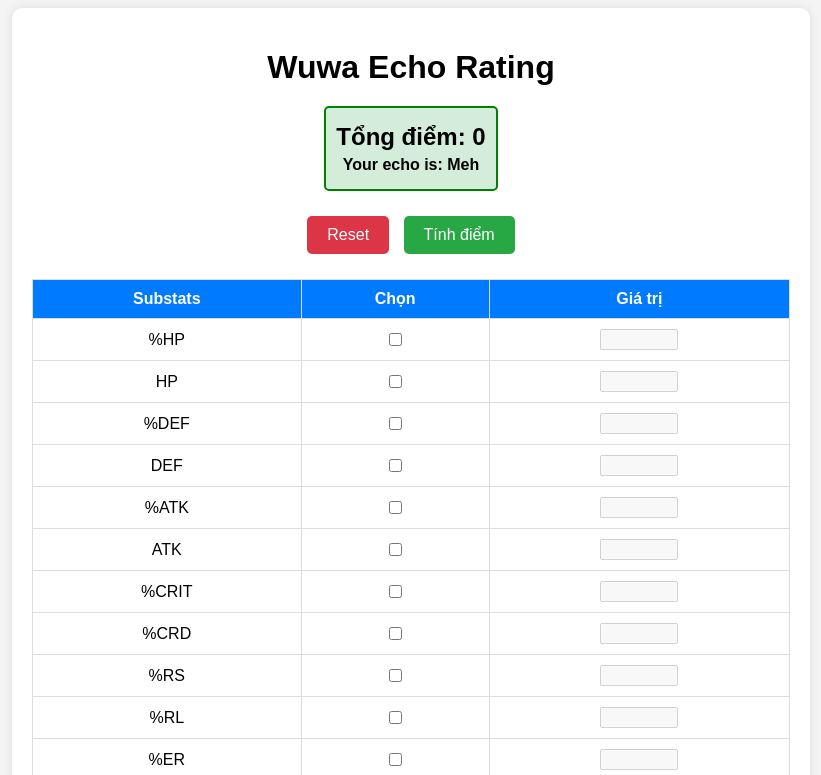
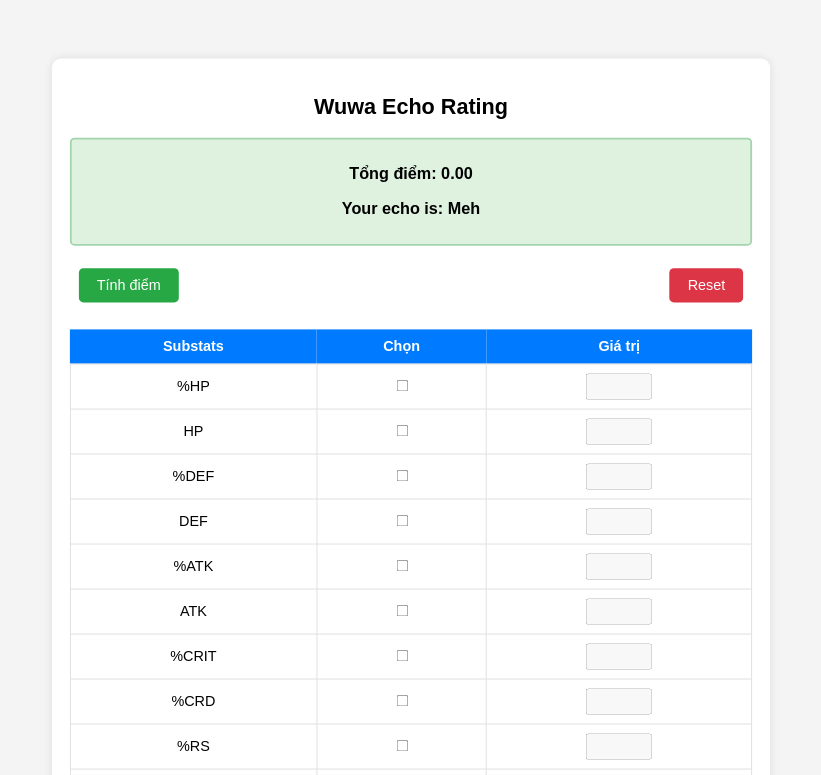
Before and after one commit to dominhkhoi33/wuwa-echo-rating, a plain HTML site: page index.html in a window 1280 px wide. Both pictures are taken after a click on the button "Tính điểm". Shown: the top 775 px of the page, without its empty margins (229-1050 px from the left). Drawn offline with Linux system fonts and the light colour scheme.

Commit message:
Update index.html

```diff
--- a/index.html
+++ b/index.html
@@ -2,15 +2,15 @@
 <html lang="vi">
 <head>
     <meta charset="UTF-8">
-    <meta name="viewport" content="width=device-width, initial-scale=0.9">
+    <meta name="viewport" content="width=device-width, initial-scale=1.0">
     <title>Wuwa Echo Rating</title>
     <style>
         body {
             font-family: Arial, sans-serif;
+            text-align: center;
             background-color: #f4f4f4;
-            text-align: center;
+            transform: scale(0.9);
         }
-
         .container {
             width: 60%;
             margin: auto;
@@ -19,85 +19,76 @@
             border-radius: 10px;
             box-shadow: 0px 0px 10px rgba(0, 0, 0, 0.1);
         }
-
-        h1 {
-            margin-bottom: 20px;
+        .result-box {
+            border: 2px solid #A4D4AE;
+            padding: 10px;
+            background-color: #DFF2E0;
+            font-weight: bold;
+            font-size: 18px;
+            margin-bottom: 15px;
+            border-radius: 5px;
         }
-
-        .result-box {
-            background-color: #d4edda;
-            border-radius: 5px;
-            padding: 10px;
-            display: inline-block;
-            border: 2px solid green;
-        }
-
-        .result-box h2, .result-box p {
-            margin: 5px 0;
-            font-weight: bold;
-        }
-
-        .button-container {
-            margin: 20px 0;
-        }
-
-        button {
-            margin: 5px;
-            padding: 10px 20px;
-            font-size: 16px;
-            cursor: pointer;
-            border-radius: 5px;
-            border: none;
-        }
-
-        .reset-btn {
-            background-color: #dc3545;
-            color: white;
-        }
-
-        .calc-btn {
-            background-color: #28a745;
-            color: white;
-        }
-
         table {
             width: 100%;
             border-collapse: collapse;
             margin-top: 20px;
         }
-
-        th, td {
+        th {
+            background-color: #007BFF;
+            color: white;
+            padding: 10px;
+        }
+        td {
             border: 1px solid #ddd;
             padding: 10px;
             text-align: center;
         }
-
-        th {
-            background-color: #007BFF;
+        .selected {
+            background-color: #ADD8E6 !important;
+        }
+        input[type="number"] {
+            width: 60px;
+            padding: 5px;
+            text-align: center;
+        }
+        button {
+            margin: 10px;
+            padding: 10px 20px;
+            font-size: 16px;
+            border: none;
+            cursor: pointer;
+            border-radius: 5px;
+        }
+        .calculate-btn {
+            background-color: #28a745;
             color: white;
         }
-
-        .selected {
-            background-color: #A4D4DA !important;
+        .reset-btn {
+            background-color: #dc3545;
+            color: white;
         }
-
-        input[type="number"] {
-            width: 70px;
+        .button-group {
+            display: flex;
+            justify-content: space-between;
         }
     </style>
 </head>
 <body>
+
 <div class="container">
-        <h1>Wuwa Echo Rating</h1>
+    <h2>Wuwa Echo Rating</h2>
+
     <div class="result-box">
-            <h2>Tổng điểm: <span id="finalScore">0</span></h2>
-            <p>Your echo is: <span id="ratingText">Meh</span></p>
+        <p><strong>Tổng điểm:</strong> <span id="finalScore">0</span></p>
+        <p><strong>Your echo is:</strong> <span id="ratingText"></span></p>
     </div>
-        <div class="button-container">
-            <button id="resetButton" class="reset-btn">Reset</button>
-            <button id="calculateButton" class="calc-btn">Tính điểm</button>
+
+    <div class="button-group">
+        <button class="calculate-btn" onclick="calculateScore()">Tính điểm</button>
+        <button class="reset-btn" onclick="resetForm()">Reset</button>
     </div>
-        <table id="ratingTable">
+
+    <table>
         <thead>
             <tr>
                 <th>Substats</th>
@@ -105,26 +96,37 @@
                 <th>Giá trị</th>
             </tr>
         </thead>
-            <tbody></tbody>
+        <tbody id="ratingTable"></tbody>
     </table>
 </div>
 
 <script>
-        const ratingData = ["%HP", "HP", "%DEF", "DEF", "%ATK", "ATK", "%CRIT", "%CRD", "%RS", "%RL", "%ER", "%BASIC", "%HEAVY"];
-        const maxValues = { "HP": 580, "DEF": 70, "ATK": 60, "%CRIT": 10.5, "%CRD": 21 };
-        const defaultMax = 11.6;
-        const ratingTable = document.getElementById("ratingTable").querySelector("tbody");
+    const ratingData = [
+        { name: "%HP", max: 11.6 },
+        { name: "HP", max: 580 },
+        { name: "%DEF", max: 11.6 },
+        { name: "DEF", max: 70 },
+        { name: "%ATK", max: 11.6 },
+        { name: "ATK", max: 60 },
+        { name: "%CRIT", max: 10.5 },
+        { name: "%CRD", max: 21 },
+        { name: "%RS", max: 11.6 },
+        { name: "%RL", max: 11.6 },
+        { name: "%ER", max: 11.6 },
+        { name: "%BASIC", max: 11.6 },
+        { name: "%HEAVY", max: 11.6 }
+    ];
+
+    const ratingTable = document.getElementById("ratingTable");
     const finalScore = document.getElementById("finalScore");
     const ratingText = document.getElementById("ratingText");
-        const resetButton = document.getElementById("resetButton");
-        const calculateButton = document.getElementById("calculateButton");
     let selectedCount = 0;
 
     function createTable() {
-            ratingData.forEach((item) => {
+        ratingData.forEach((item, index) => {
             const row = document.createElement("tr");
             const nameCell = document.createElement("td");
-                nameCell.textContent = item;
+            nameCell.textContent = item.name;
 
             const selectCell = document.createElement("td");
             const selectBox = document.createElement("input");
@@ -136,7 +138,7 @@
             const inputBox = document.createElement("input");
             inputBox.type = "number";
             inputBox.disabled = true;
-                inputBox.addEventListener("input", () => handleInputValidation(inputBox, item));
+            inputBox.addEventListener("input", () => validateInput(inputBox, item.max));
             inputCell.appendChild(inputBox);
 
             row.appendChild(nameCell);
@@ -150,7 +152,7 @@
         if (checkbox.checked) {
             if (selectedCount >= 5) {
                 checkbox.checked = false;
-                    alert("Bạn chỉ có thể chọn tối đa 5 substats!");
+                alert("Chỉ được chọn tối đa 5 sub stats");
                 return;
             }
             selectedCount++;
@@ -164,73 +166,62 @@
         }
     }
 
-        function handleInputValidation(input, item) {
-            const maxValue = maxValues[item] || defaultMax;
-
-            if (!input.previousElementSibling.checked) {
-                alert("Xin tick chọn trước dòng substats!");
-                input.value = "";
+    function validateInput(inputBox, max) {
+        if (!inputBox.parentElement.previousSibling.children[0].checked) {
+            alert("Chỉ điền thông tin cho sub stats đã chọn trước.");
+            inputBox.value = "";
             return;
         }
-
-            let inputValue = parseFloat(input.value);
-            if (inputValue > maxValue) {
-                alert(`Giá trị tối đa của ${item} là ${maxValue}!`);
-                input.value = maxValue;
+        if (parseFloat(inputBox.value) > max) {
+            alert("Giá trị nhập vượt quá giới hạn.");
+            inputBox.value = max;
         }
     }
 
     function calculateScore() {
         let total = 0;
-            let count = 0;
+        let selectedInputs = [];
         document.querySelectorAll("tbody tr").forEach(row => {
-                const checkbox = row.querySelector("input[type=checkbox]");
-                const input = row.querySelector("input[type=number]");
-
-                if (checkbox.checked && input.value) {
-                    const statName = row.cells[0].textContent;
-                    const maxValue = maxValues[statName] || defaultMax;
-                    total += (parseFloat(input.value) / maxValue) * 2;
-                    count++;
+            if (row.classList.contains("selected")) {
+                const input = row.querySelector("input[type='number']");
+                const max = ratingData.find(item => item.name === row.children[0].textContent).max;
+                if (input.value) {
+                    selectedInputs.push((parseFloat(input.value) / max) * 2);
+                }
             }
         });
 
-            if (count > 0) {
-                finalScore.textContent = total.toFixed(2);
-                updateRating(total);
-            } else {
-                finalScore.textContent = "0";
-                ratingText.textContent = "Meh";
-            }
+        if (selectedInputs.length > 5) {
+            alert("Chỉ được chọn tối đa 5 sub stats.");
+            return;
         }
 
-        function updateRating(score) {
-            if (score < 5) {
-                ratingText.textContent = "Meh";
-            } else if (score < 7) {
-                ratingText.textContent = "Quite good";
-            } else if (score < 9) {
-                ratingText.textContent = "Absolute";
-            } else {
-                ratingText.textContent = "Epic, Fucking god gear!!!";
-            }
+        total = selectedInputs.reduce((acc, curr) => acc + curr, 0);
+        finalScore.textContent = total.toFixed(2);
+
+        let rating;
+        if (total < 5) rating = "Meh";
+        else if (total < 7) rating = "Quite good";
+        else if (total < 9) rating = "Absolute";
+        else rating = "Epic, Fucking god gear!!!";
+
+        ratingText.textContent = rating;
     }
 
-        resetButton.addEventListener("click", () => {
+    function resetForm() {
         document.querySelectorAll("tbody tr").forEach(row => {
             row.classList.remove("selected");
-                row.querySelector("input[type=checkbox]").checked = false;
-                row.querySelector("input[type=number]").disabled = true;
-                row.querySelector("input[type=number]").value = "";
+            row.querySelector("input[type='checkbox']").checked = false;
+            row.querySelector("input[type='number']").disabled = true;
+            row.querySelector("input[type='number']").value = "";
         });
         finalScore.textContent = "0";
-            ratingText.textContent = "Meh";
+        ratingText.textContent = "";
         selectedCount = 0;
-        });
-
-        calculateButton.addEventListener("click", calculateScore);
+    }
 
     createTable();
 </script>
+
 </body>
 </html>
```
Lines whose indentation alone changed are shown as unchanged.
